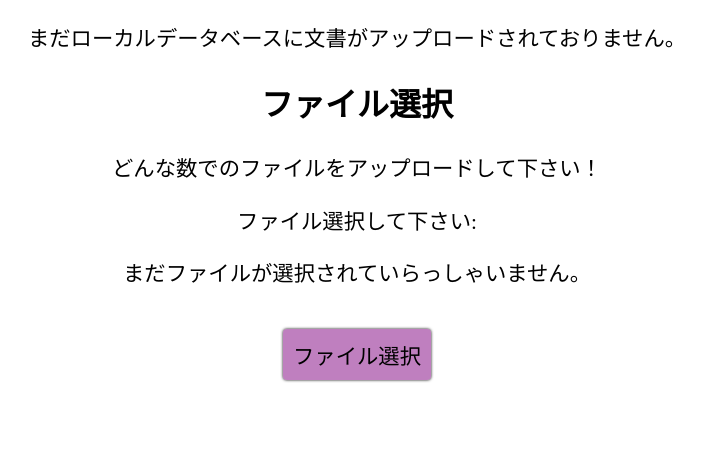
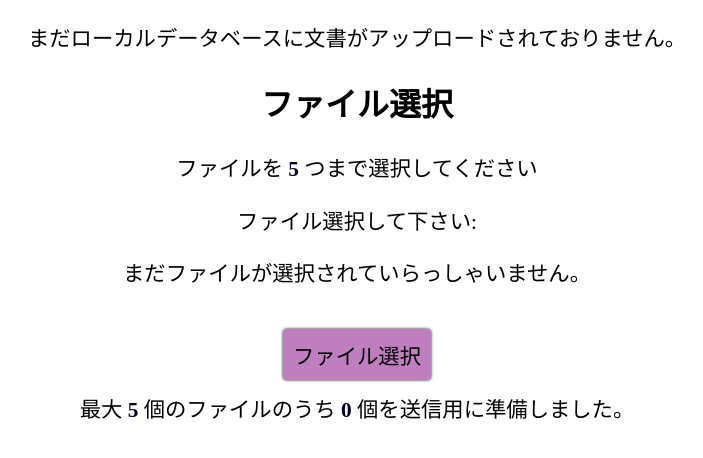
Before and after one commit to nakigoe/sea, a Django app: page / in a window 1280 px wide. Shown: the top 458 px of the page, without its empty margins (283-986 px from the left). Run offline with Django 3.2, Linux system fonts and the light colour scheme; data that the repository does not hold is empty; some web fonts are replaced.

Commit message:
file limits

```diff
--- a/upload_form/myapp/urls.py
+++ b/upload_form/myapp/urls.py
@@ -3,7 +3,6 @@ from . import views  #pages are functions, import them from views.py;
 
 urlpatterns = [
     path('', views.list_view, name='list-view'),
-    path('addrecord/', views.addrecord, name='add-record'),
     path('delete/<int:id>/', views.delete, name='delete'),
     path('sendall/', views.send_all, name='send-all'),
     path('cancelall/', views.cancel_all, name='cancel-all'),
--- a/upload_form/myapp/views.py
+++ b/upload_form/myapp/views.py
@@ -6,39 +6,42 @@ from . models import Document
 from . forms import DocumentForm
 from .services import send_to_server
 
+maximum = 5
+
 #list.html, called at root url:
 @xframe_options_exempt
 def list_view(request):
     print("貴方は Python 3.6+ を使用しています。ここで失敗した場合は、正しいバージョンを使用してください。")
-    message = 'どんな数でのファイルをアップロードして下さい！'
+    #message = 'どんな数でのファイルをアップロードして下さい！'
+    message = f'ファイルを {maximum} つまで選択してください'
+    message_start = 'ファイルを'
+    message_end = 'つまで選択してください'
     # Handle file upload
-    if request.method == 'POST':
-        form = DocumentForm(request.POST, request.FILES)
-        if form.is_valid():
-            files = request.FILES.getlist('docfile')
-            for f in files:
-                if request.method == 'POST' and f:
-                    newdoc = Document(docfile=f)
-                    newdoc.save()
+    if Document.objects: documents_count = Document.objects.count()
+    if documents_count < maximum:
+        if request.method == 'POST':
+            form = DocumentForm(request.POST, request.FILES)
+            if form.is_valid():
+                files = request.FILES.getlist('docfile')
+                if documents_count + len(files) <= maximum:
+                    for f in files:
+                        if request.method == 'POST' and f:
+                            newdoc = Document(docfile=f)
+                            newdoc.save()
 
-            # Redirect to the document list after POST
-            return redirect('list-view')
-        else:
-            message = 'フォームが無効でございます。このエラーを修正して下さい：'
-    else:
-        form = DocumentForm()  # An empty, unbound form
+                # Redirect to the document list after POST
+                return redirect('list-view')
+            else:
+                message = 'フォームが無効でございます。このエラーを修正して下さい：'
+
+    form = DocumentForm()  # An empty, unbound form
 
     # Load documents for the list page
     documents = Document.objects.all()
 
     # Render list page with the documents and the form
-    context = {'documents': documents, 'form': form, 'message': message}
+    context = {'documents': documents, 'form': form, 'message': message, 'maximum': maximum, 'documents_count': documents_count, 'message_start': message_start, 'message_end': message_end}
     return render(request, 'list.html', context)
-
-def addrecord(request):
-    newdoc = Document(docfile=request.FILES['docfile'])
-    newdoc.save()
-    return HttpResponseRedirect(reverse('list-view'))
 
 def send_all(request):
     # Load documents for the list page
--- a/upload_form/static/main.css
+++ b/upload_form/static/main.css
@@ -49,3 +49,15 @@ a.button {
 .hide {
     display: none;
 }
+.red {
+    color:red;
+    font-weight: bolder;
+}
+#error {
+    font-size: larger;
+    margin: 1em;
+}
+.counters {
+    font-weight: bolder;
+    color: rgb(0,0,40);
+}
--- a/upload_form/static/main.js
+++ b/upload_form/static/main.js
@@ -1,7 +1,9 @@
 const fileSelect = document.getElementById("fileSelect"),
     fileElem = document.getElementById("fileElem"),
     fileList = document.getElementById("fileList"),
-    dropbox = document.getElementById("dropzone");
+    dropbox = document.getElementById("dropzone"),
+    counter = parseInt(document.getElementById("counter").innerHTML),
+    maximum = parseInt(document.getElementById("maximum").innerHTML);
 
 function hide(selectors) {
   for (const tag of document.querySelectorAll(selectors)) {
@@ -26,7 +28,7 @@ function show(selectors) {
 
   //buttons hide toggle for better site usability
   if (document.getElementById("databaseFilesList")) {
-    fileList.innerHTML = "<p>より多くのファイルを選択できます！</p>";
+    fileList.innerHTML = `<p>さらに <span class="counters">${maximum - counter}</span> 個のファイルを選択できます。</p>`;
   } else {
     fileList.innerHTML = "<p>まだファイルが選択されていらっしゃいません。</p>";
     hide('#cancelAll, #sendAll');
@@ -36,6 +38,10 @@ function show(selectors) {
     show('#localDatabaseRegistration');
   } else {
     hide('#localDatabaseRegistration');
+  }
+  //hide the selection button if the slots are full
+  if (counter >= maximum) {
+    hide('#fileSelect, .form-text');
   }
 })();
 
@@ -77,8 +83,9 @@ function formatBytes(bytes, decimals = 2) {
 
 //handlefiles() displays the selected files on the screen without registration in the database, use it if you need to:
 function handleFiles() {
-  if (this.files.length) {
+  if (this.files.length && (this.files.length + counter) <= maximum) {
     fileList.innerHTML = "";
+    document.getElementById("error").innerHTML = "";
     const objectsList = document.createElement("div");
     objectsList.classList.add("files");
     fileList.appendChild(objectsList);
@@ -104,5 +111,7 @@ function handleFiles() {
     fileList.appendChild(invite);
     invite.innerHTML = "ファイルを送る前に保留：";
     show('#localDatabaseRegistration');
+  } else if (this.files.length && (this.files.length + counter) > maximum) {
+    document.getElementById("error").innerHTML = `ファイルの数が多すぎます。<span class="counter">${maximum}</span> 下に減らしてください、最大 <span class="counter">${maximum - counter}</span> つのファイルを追加できます。`;
   }
 }
--- a/upload_form/templates/list.html
+++ b/upload_form/templates/list.html
@@ -29,16 +29,17 @@
         {% endif %}
 
 <!-- Upload form. Note enctype attribute! -->
-<h2>ファイル選択</h2>
+<h2 class="form-text">ファイル選択</h2>
 <form action="{% url 'list-view' %}" method="post" enctype="multipart/form-data">
     {% csrf_token %}
-    {{ message }}
+    <p>{{ message_start }} <span id="maximum" class="counters">{{ maximum }}</span> {{ message_end }}</p>
+
+    <div class="form-text">
     <p>{{ form.non_field_errors }}</p>
 
     <p>{{ form.docfile.label_tag }} {{ form.docfile.help_text }}</p>
-    <p>
-        {{ form.docfile.errors }}
-    </p>
+    <p>{{ form.docfile.errors }}</p>
+    </div>
 
 <!-- Preview the files before uploading section -->
 <input
@@ -63,8 +64,10 @@
 <a id="sendAll" href="sendall/" class="button">保留されたファイルを送信</a>
 
 </form>
+<div id="info">最大 <span class="counters">{{ maximum }}</span> 個のファイルのうち <span id="counter" class="counters">{{ documents_count }}</span> 個を送信用に準備しました。</div>
+<div id="error"></div>
+<!-- the script to preview files without registration in the local database, I use it to hide the original input button and to have the customize button for files selection: -->
 
-<!-- the script to preview files without registration in the local database, I use it to hide the original input button and to have the customize button for files selection: -->
 <script type="text/javascript" src="{% static 'main.js' %}"></script>
 </body>
 </html>
```
